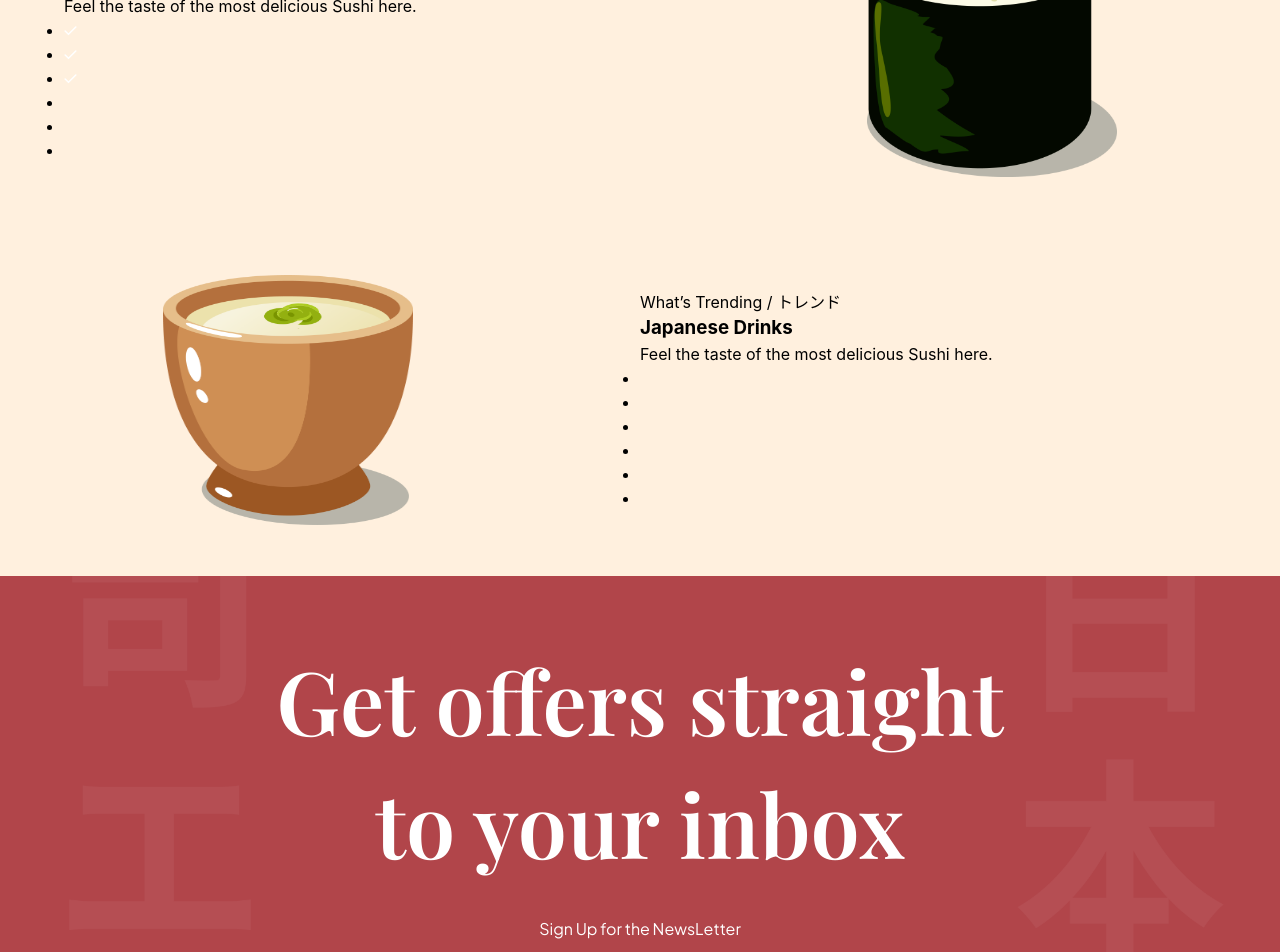
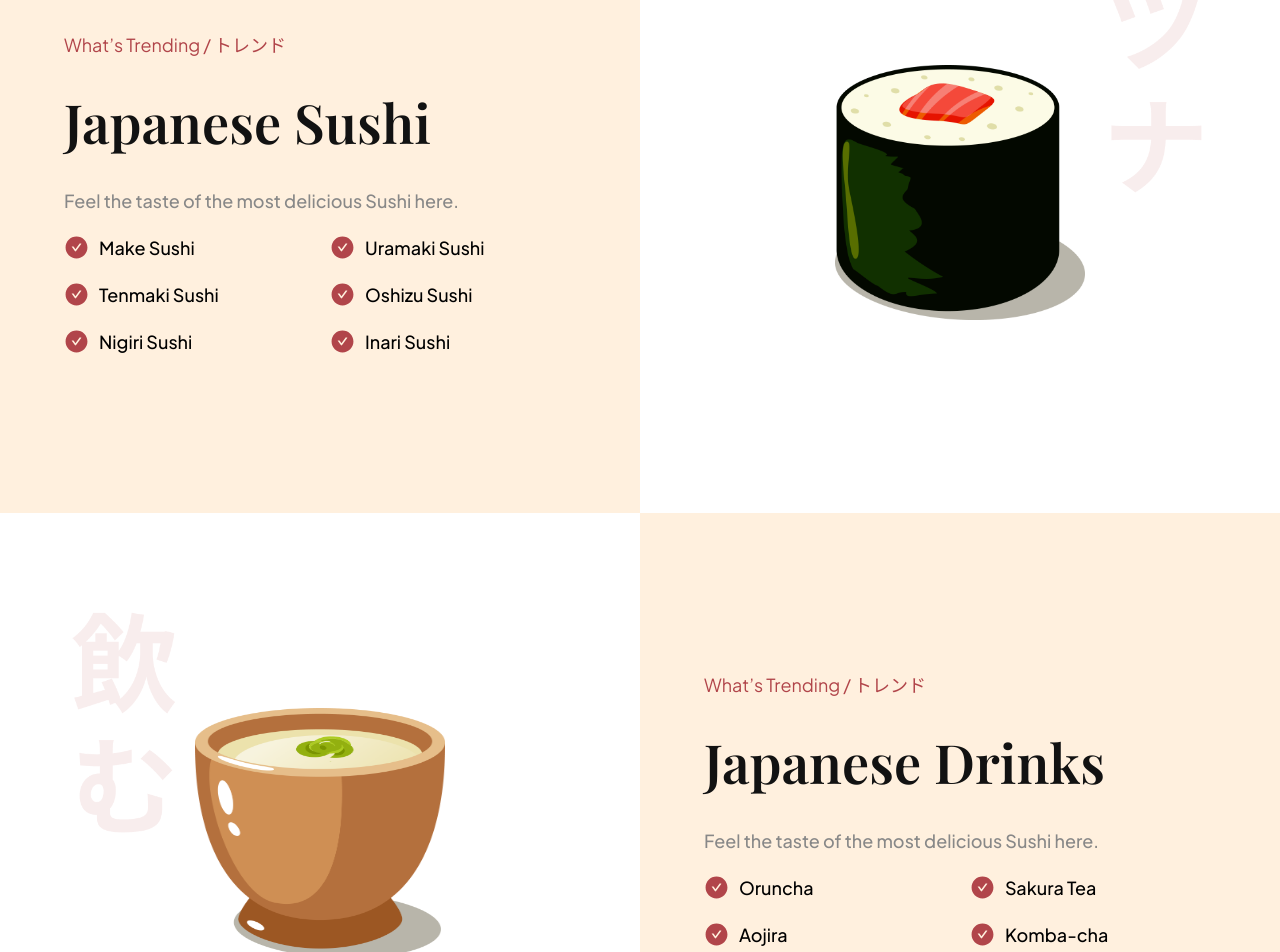
Before and after one commit to wolfgunblood/sushi-landing-page, a React (Vite) app: page / in a window 1280 px wide. Shown: the part 2480-3432 px from the top of the page. Built offline with nearby package versions, Linux system fonts and the light colour scheme.

Commit message:
Updated trending food section

```diff
--- a/src/components/TrendingFoods/TrendingFoods.jsx
+++ b/src/components/TrendingFoods/TrendingFoods.jsx
@@ -2,8 +2,7 @@ import React from 'react';
 import "./TrendingFoods.scss";
 import LeftSushi from "../../assets/sushi-5.png";
 import RightSushi from "../../assets/sushi-4.png";
-import Check from "../../assets/check.svg";
-
+import { AiFillCheckCircle } from "react-icons/ai"
 
 const TrendingFoods = () => {
     return (
@@ -15,17 +14,29 @@ const TrendingFoods = () => {
                     <p className="upper__description">Feel the taste of the most delicious Sushi here.</p>
                     <ul className='upper__list'>
                         <li>
-                            <img src={Check} alt="check" />
+                            <AiFillCheckCircle className="check" size={25}  />
+                            <p>Make Sushi</p>
                         </li>
                         <li>
-                            <img src={Check} alt="check" />
+                            <AiFillCheckCircle className="check" size={25}  />
+                            <p>Uramaki Sushi</p>
                         </li>
                         <li>
-                            <img src={Check} alt="check" />
+                            <AiFillCheckCircle className="check" size={25}  />
+                            <p>Tenmaki Sushi</p>
                         </li>
-                        <li></li>
-                        <li></li>
-                        <li></li>
+                        <li>
+                            <AiFillCheckCircle className="check" size={25}  />
+                            <p>Oshizu Sushi</p>
+                        </li>
+                        <li>
+                            <AiFillCheckCircle className="check" size={25}  />
+                            <p>Nigiri Sushi</p>
+                        </li>
+                        <li>
+                            <AiFillCheckCircle className="check" size={25}  />
+                            <p>Inari Sushi</p>
+                        </li>
                     </ul>
                 </div>
                 <div className='upper__image'>
@@ -41,12 +52,30 @@ const TrendingFoods = () => {
                     <h3 className="lower__title">Japanese Drinks</h3>
                     <p className="lower__description">Feel the taste of the most delicious Sushi here.</p>
                     <ul className='lower__list'>
-                        <li></li>
-                        <li></li>
-                        <li></li>
-                        <li></li>
-                        <li></li>
-                        <li></li>
+                        <li>
+                        <AiFillCheckCircle className="check" size={25}  />
+                        <p>Oruncha</p>
+                        </li>
+                        <li>
+                        <AiFillCheckCircle className="check" size={25}  />
+                            <p>Sakura Tea</p>
+                        </li>
+                        <li>
+                        <AiFillCheckCircle className="check" size={25}  />
+                            <p>Aojira</p>
+                        </li>
+                        <li>
+                        <AiFillCheckCircle className="check" size={25}  />
+                            <p>Komba-cha</p>
+                        </li>
+                        <li>
+                        <AiFillCheckCircle className="check" size={25}  />
+                            <p>Ofukucha</p>
+                        </li>
+                        <li>
+                        <AiFillCheckCircle className="check" size={25}  />
+                            <p>Mugicha</p>
+                        </li>
                     </ul>
                 </div>
             </div>
--- a/src/components/TrendingFoods/TrendingFoods.scss
+++ b/src/components/TrendingFoods/TrendingFoods.scss
@@ -5,6 +5,31 @@
     .upper{
         flex: 1;
         display: flex;
+        min-height: 640px;
+
+        .upper__subtitle{
+            color: var(--primary-color);
+            font-family: var(--plus-jakarta-sans);
+            font-size: 18px;
+            // font-weight: 500;
+        }
+
+        .upper__title{
+            color: var(--secondary-color);
+            font-family: var(--playfair-display);
+            font-size: 54px;
+            font-weight: 600;
+            margin-top: 24px;
+        }
+        .upper__description{
+            color: var(--gray-100);
+            font-family: var(--plus-jakarta-sans);
+            font-size: 18px;
+            margin-top: 24px;
+            font-weight: 500;
+
+
+        }
 
         .upper__content{
             flex: 1;
@@ -13,21 +38,80 @@
             flex-direction: column;
             align-items: flex-start;
             justify-content: center;
+
+
+            .upper__list{
+                list-style: none;
+                display: flex;
+                // flex-direction: column;
+                // align-items: center;
+                // justify-content: center;
+                gap: 20px;
+                flex-wrap: wrap;
+                margin-top: 20px;
+                li{
+                    flex: 1;
+                    display: flex;
+                    gap: 10px;
+                    align-items: center;
+                    min-width: 210px;
+                    font-size: 18px;
+                    font-weight: 500;
+                    font-family: var(--plus-jakarta-sans);
+                    .check{
+                        color: var(--primary-color);
+                    }
+                }
+            }
         }
         .upper__image{
             flex: 1;
             display: flex;
             justify-content: center;
             align-items: center;
+            padding: 32px 64px;
+
+            background-image: url(../../assets/japanese_sushi.png);
+            background-color: var(--color-white);
+            background-size: contain;
+            background-repeat: no-repeat;
+            background-position: center;
             img{
                 width: 250px;
-                height: 250px;
+                height: 280px;
+                object-fit: contain;
             }
         }
     }
     .lower{
         flex: 1;
         display: flex;
+        min-height: 640px;
+
+
+        .lower__subtitle{
+            color: var(--primary-color);
+            font-family: var(--plus-jakarta-sans);
+            font-size: 18px;
+            // font-weight: 500;
+        }
+
+        .lower__title{
+            color: var(--secondary-color);
+            font-family: var(--playfair-display);
+            font-size: 54px;
+            font-weight: 600;
+            margin-top: 24px;
+        }
+        .lower__description{
+            color: var(--gray-100);
+            font-family: var(--plus-jakarta-sans);
+            font-size: 18px;
+            margin-top: 24px;
+            font-weight: 500;
+
+
+        }
         .lower__content{
             flex: 1;
             padding: 64px;
@@ -35,12 +119,42 @@
             flex-direction: column;
             align-items: flex-start;
             justify-content: center;
+
+            .lower__list{
+                list-style: none;
+                display: flex;
+                // flex-direction: column;
+                // align-items: center;
+                gap: 20px;
+                flex-wrap: wrap;
+                margin-top: 20px;
+                li{
+                    flex: 1;
+                    display: flex;
+                    gap: 10px;
+                    align-items: center;
+                    min-width: 210px;
+                    font-size: 18px;
+                    font-weight: 500;
+                    font-family: var(--plus-jakarta-sans);
+                    .check{
+                        color: var(--primary-color);
+                    }
+                }
+            }
         }
         .lower__image{
             flex: 1;
             display: flex;
             justify-content: center;
             align-items: center;
+            padding: 32px 64px;
+
+            background-image: url(../../assets/japanese_drinks.png);
+            background-color: var(--color-white);
+            background-size: contain;
+            background-repeat: no-repeat;
+            background-position: center;
             img{
                 width: 250px;
                 height: 250px;
--- a/src/components/popular-foods/popular-foods.jsx
+++ b/src/components/popular-foods/popular-foods.jsx
@@ -72,7 +72,7 @@ const popularFoods = () => {
 
             <button className='explore-btn'>
                 Explore Foods
-                <BsArrowRight size={30} />
+                <BsArrowRight size={25} />
             </button>
         </section>
     )
```
